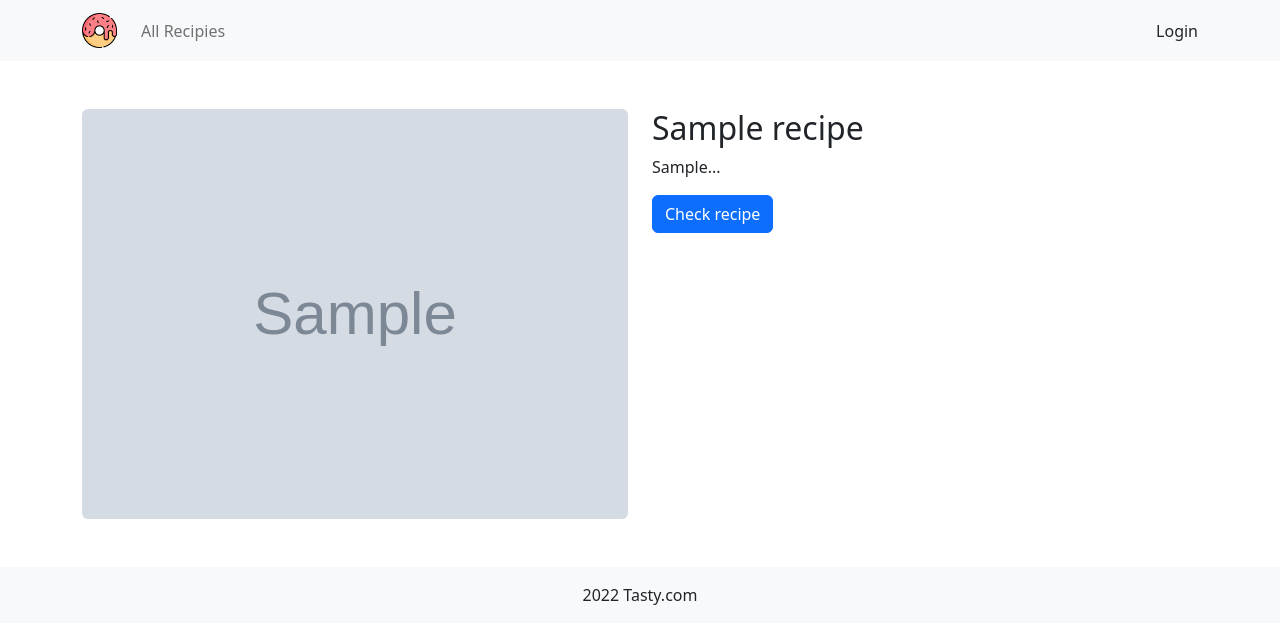
After one commit to Biebras/Recipe-Website, a Flask app: page /allRecipies in a window 1280 px wide. The commit adds this page. Shown: the top 644 px of the page. Run offline with Flask 2, Linux system fonts and the light colour scheme; tables that the repository leaves empty hold one stand-in row (values such as "Sample post"); grey boxes marked "Sample" are stand-in pictures.

Commit message:
Some changes

```diff
--- a/Cw2/app/models.py
+++ b/Cw2/app/models.py
@@ -1,15 +1,31 @@
 from app import db
 from flask_login import UserMixin
+import re
+
+# many to many table
+favorites = db.Table('favorites',
+    db.Column('user_id', db.Integer, db.ForeignKey('users.id')),
+    db.Column('recipe_id', db.Integer, db.ForeignKey('recipes.id'))
+)
 
 # Model for courswork
 class RecipeModel(db.Model):
+    __tablename__ = 'recipes'
+
     # primary key
     id = db.Column(db.Integer, primary_key=True)
     name = db.Column(db.String(100), nullable=False)
     ingrediants = db.Column(db.String(500), nullable=False)
     instructions = db.Column(db.String(2000), nullable=False)
     image_url = db.Column(db.String(300), nullable=False)
-    owner_id = db.Column(db.Integer, db.ForeignKey("user_model.id"))
+    owner_id = db.Column(db.Integer, db.ForeignKey("users.id"))
+
+    def __repr__(self):
+        return f'<RecipeModel "{self.name}">'
+
+    def __eq__(self, item):
+        if isinstance(item, RecipeModel):
+            return self.id == item.id
 
     # initialise variables
     def __init__(self, name, ingrediants, instructions, imageUrl, ownerID):
@@ -19,19 +35,51 @@ class RecipeModel(db.Model):
         self.owner_id = ownerID
 
         # set deffault value if imageURL is empty
-        if(image_url == ""):
+        if(imageUrl == ""):
             self.image_url = "https://img.icons8.com/fluency/512/cat-profile.png"
         else:
             self.image_url = imageUrl
 
+    def GetInstructions(self, charCount):
+        if(charCount == -1):
+            return self.instructions.replace('\n', '<br>')
+
+        reduced = self.instructions[0 : charCount]
+        reduced += "..."
+        return reduced.replace('\n', '<br>')
+
+    def GetIngrediants(self):
+        # Initialize an empty list to store the substrings
+        substrings = []
+
+        # Use a regular expression to find all instances of { and } in the string
+        matches = re.findall(r'{([^}]*)}', self.ingrediants)
+
+        # Loop through the matches and add each substring to the list
+        for match in matches:
+            # Split the substring on the | symbol
+            split_substring = match.split("|")
+
+            # Add the split substring to the list
+            substrings.append(split_substring)
+
+        # Return the list of substrings
+        return substrings
+
 # Model for courswork
 class UserModel(db.Model, UserMixin):
+    __tablename__ = 'users'
+
     # primary key
     id = db.Column(db.Integer, primary_key=True)
     username = db.Column(db.String(16), nullable=False)
     password = db.Column(db.String(16), nullable=False)
     image_url = db.Column(db.String(300), nullable=False)
-    recipes = db.relationship('RecipeModel', backref='user')
+    recipes = db.relationship('RecipeModel', backref='owner')
+    favorites = db.relationship('RecipeModel', secondary=favorites, backref='followers')
+
+    def __repr__(self):
+        return f'<UserModel "{self.username}">'
 
     # initialise variables
     def __init__(self, username, password, imageUrl):
--- a/Cw2/app/static/css/baseStyle.css
+++ b/Cw2/app/static/css/baseStyle.css
@@ -3,3 +3,62 @@
     border-radius: 50%;
     border: 1px solid #000000;
 }
+
+.favoriteMax
+{
+    max-height: 500px;
+}
+
+.smallRecipieCard
+{
+    height: 250px;
+}
+
+.smallRecipeImage
+{
+    height: 100%;
+    width: 100%;
+    object-fit: cover;
+}
+
+.recipeDivMaxHeight
+{
+    max-height: 400px;
+}
+
+.recipeMainImage
+{
+    height: 100%;
+    width: 100%;
+    object-fit: cover;
+}
+
+.favoriteImgae
+{
+    height: 100%;
+    width: 100%;
+    object-fit: cover;
+}
+
+.vertical-midlle
+{
+    vertical-align: middle;
+}
+
+.justify-text
+{
+    text-align: justify;
+    text-justify: inter-word;
+}
+
+.flip
+{
+    -webkit-transform: scaleX(-1);
+    transform: scaleX(-1);
+}
+
+.tranpsarent-button
+{
+    background-color: transparent;
+    border-color: rgb(255, 255, 255);
+}
--- /dev/null
+++ b/Cw2/app/templates/allRecipies.html
@@ -0,0 +1,12 @@
+<!-- extend base template -->
+{% extends "base.html" %}
+
+{% block main %}
+
+    <div class="container my-5">
+        {% for recipe in allRecipies %}
+            {% include "recipeCard.html" %}
+        {% endfor %}
+    </div>
+
+{% endblock %}
--- a/Cw2/app/templates/base.html
+++ b/Cw2/app/templates/base.html
@@ -48,7 +48,7 @@
           <ul class="navbar-nav m-0">
               <!-- Recipes -->
               <li class="nav-item">
-                <a class="nav-link" href="{{url_for('index')}}">All Recipes</a>
+                <a class="nav-link" href="{{url_for('allRecipies')}}">All Recipies</a>
               </li>
               {% if user.is_authenticated %}
               <!-- Add recipes -->
@@ -78,6 +78,12 @@
     {% endblock %}
   </main>
 
+  <footer class="bg-light text-center ">
+    <div class="text-center p-3">
+      2022 Tasty.com
+    </div>
+  </footer>
+
   <script src="https://cdn.jsdelivr.net/npm/bootstrap@5.2.3/dist/js/bootstrap.bundle.min.js" integrity="sha384-kenU1KFdBIe4zVF0s0G1M5b4hcpxyD9F7jL+jjXkk+Q2h455rYXK/7HAuoJl+0I4" crossorigin="anonymous"></script>
 </body>
 </html>
--- /dev/null
+++ b/Cw2/app/templates/recipeCard.html
@@ -0,0 +1,16 @@
+<div class="row my-5">
+    <div class="col-md-6">
+        <img src="{{recipe.image_url}}"
+        alt="Cinnamon Bun"
+        class="rounded favoriteImgae">
+    </div>
+    <div class="col-md-6">
+        <h2 class="me-3">{{recipe.name}}</h2>
+        <p class="justify-text">
+            {% autoescape false %}
+            {{recipe.GetInstructions(400)}}
+            {% endautoescape %}
+        </p>
+        <a href="/findRecipe/{{recipe.id}}" class="btn btn-primary">Check recipe</a>
+    </div>
+</div>
--- a/Cw2/app/views.py
+++ b/Cw2/app/views.py
@@ -2,13 +2,27 @@
 from flask import render_template, request, redirect, flash
 from app import app, db, login_manager
 from flask_login import UserMixin, login_user, LoginManager, login_required, logout_user, current_user
-from .forms import RegisterForm, LoginForm, AddRecipe
-from .models import UserModel
+from .forms import RegisterForm, LoginForm, RecipeForm
+from .models import UserModel, RecipeModel
+import time
+
+current_recipe = None
 
 # handle index template
 @app.route("/")
 def index():
-    return render_template("index.html", title="Home Page", user = current_user)
+    mostPupularRecipe = None
+    allRecipes = RecipeModel.query.all()
+
+    sortedRecipies = sorted(allRecipes, key=lambda x: len(x.followers), reverse=True)
+
+    if(len(sortedRecipies) is not 0):
+        mostPupularRecipe = sortedRecipies[0]
+        sortedRecipies.remove(mostPupularRecipe)
+
+    popularRecipies = sortedRecipies[:6]
+
+    return render_template("index.html", title="Home Page", user = current_user, favorite = mostPupularRecipe, popularRecipies = popularRecipies)
 
 @app.route("/login", methods=["POST", "GET"])
 def login():
@@ -55,15 +69,55 @@ def register():
 
     return render_template("register.html", title="Register Page", form = form)
 
+@app.route("/allRecipies", methods=["POST", "GET"])
+def allRecipies():
+    allRecipies = RecipeModel.query.all()
+    return render_template("allRecipies.html", title="All Recipes Page", user = current_user, allRecipies = allRecipies)
+
 @app.route("/addRecipe", methods=["POST", "GET"])
+@login_required
 def addRecipe():
     #Create form
-    form = AddRecipe(request.form)
+    form = RecipeForm(request.form)
 
     if(request.method == 'POST' and form.validate() == False):
-        print(form.ingrediants.data)
+        ingrediants = ""
+        for x in form.ingrediants:
+            ingrediants += "{" + x.ingrediant.data + "|" + x.quantity.data + "}"
+
+        recipe = RecipeModel(form.name.data, ingrediants, form.instructions.data, form.image_url.data, current_user.id)
+        db.session.add(recipe)
+        db.session.commit()
+        return redirect("/")
 
     return render_template("addRecipe.html", title="Add Recipe Page", user = current_user, form = form)
+
+@app.route("/recipe/", methods=["POST", "GET"])
+def recipe():
+    return render_template("recipe.html", title="Recipe Page", user = current_user, current_recipe = current_recipe)
+
+@app.route("/findRecipe/<int:id>", methods=["POST", "GET"])
+def findRecipe(id):
+    global current_recipe
+    current_recipe = RecipeModel.query.get(id)
+    return redirect("/recipe")
+
+@app.route("/followRecipe", methods=["POST", "GET"])
+@login_required
+def followRecipe():
+    current_user.favorites.append(current_recipe)
+    db.session.commit()
+    print(current_recipe)
+    return redirect("/recipe")
+
+@app.route("/unfollowRecipe", methods=["POST", "GET"])
+@login_required
+def unfollowRecipe():
+    current_user.favorites.remove(current_recipe)
+    db.session.commit()
+    # Wait for commit end before turning recipe
+    time.sleep(0.1)
+    return redirect("/recipe")
 
 @app.after_request
 def add_header(response):
```
Also changed, not shown: Cw2/app/forms.py (+7 -3 lines), Cw2/app/static/js/addRecipeScript.js (+16 -8 lines), Cw2/app/templates/addRecipe.html (+12 -5 lines), Cw2/app/templates/index.html (+33 -0 lines), Cw2/app/templates/recipe.html (added, +55 -0 lines), Cw2/migrations/versions/4e59364c4a5b_.py (renamed from Cw2/migrations/versions/5a8a35d39ea9_init_migrate.py, +16 -9 lines), Cw2/app.db, Cw2/app/static/images/star-fill.svg (added), Cw2/app/static/images/star.svg (added), 4 other files.
